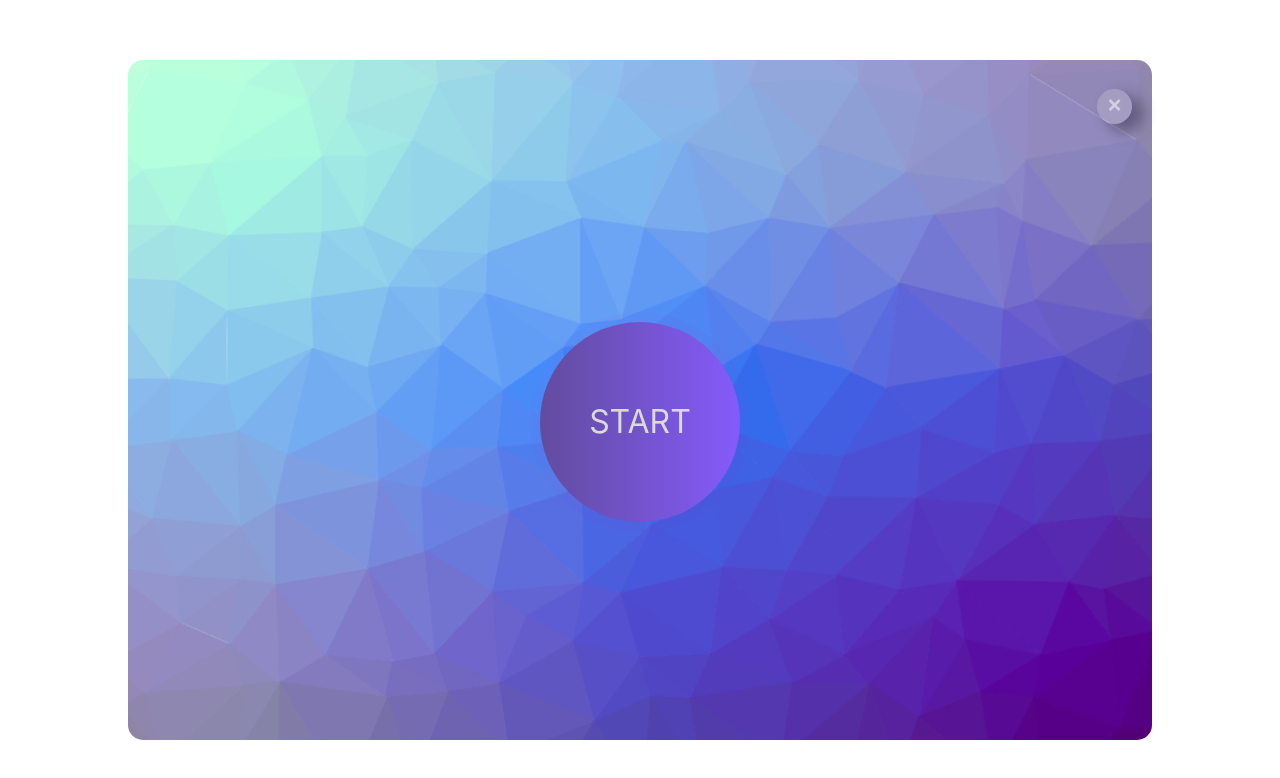
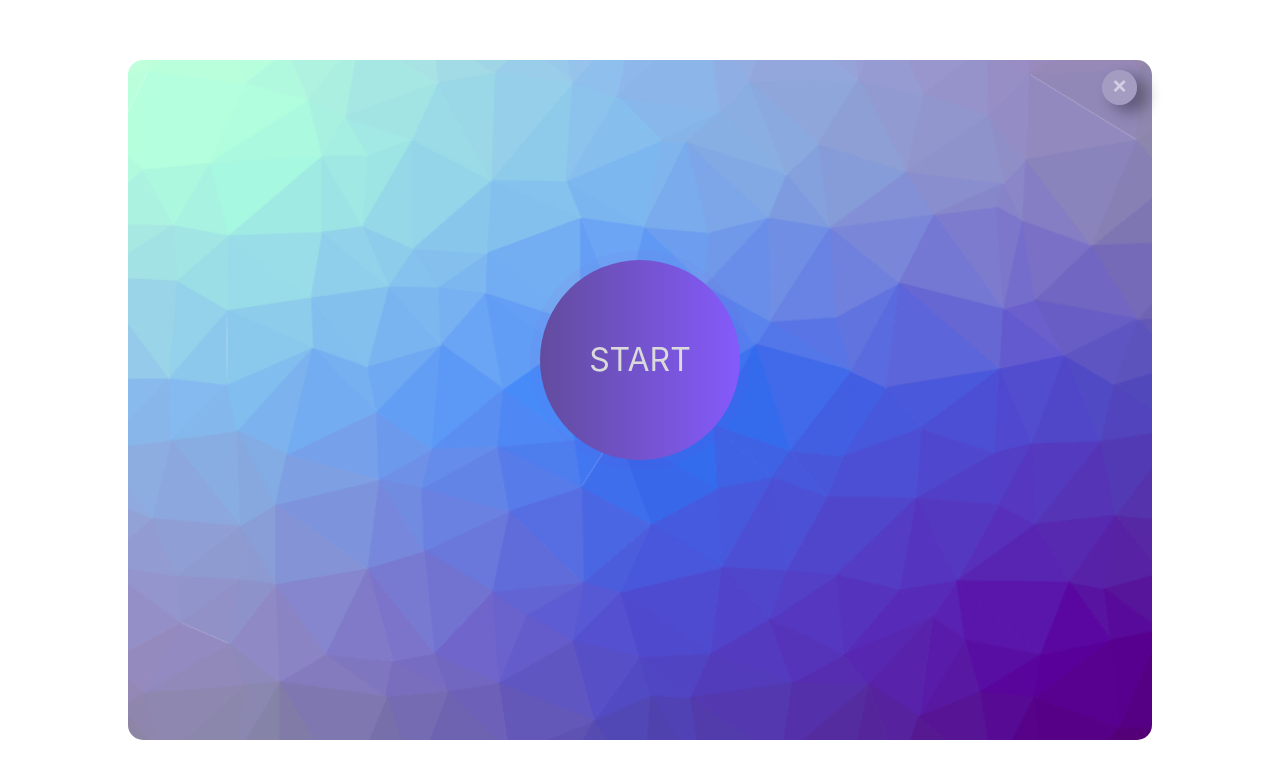
Before and after one commit to JohnBorges52/TypeWhat, a React (Create React App) app in the folder guesswhat-front/: page /play in a window 1280 px wide. Shown: the top 778 px of the page. Built offline with nearby package versions, Linux system fonts and the light colour scheme.

Commit message:
refactor close btn to be relative to the main container on gamepage

```diff
--- a/guesswhat-front/src/components/GamePage.jsx
+++ b/guesswhat-front/src/components/GamePage.jsx
@@ -172,9 +172,9 @@ export default function GamePage(props) {
         />
       )}
 
-      <div className="close-btn-container">
-        <span onClick={props.onClose}>×</span>
-      </div>
+      <span className="close-btn-span" onClick={props.onClose}>
+        ×
+      </span>
 
       <div className="randomwords-container" id="whiteborder">
         <div className="start-btn-container">
--- a/guesswhat-front/src/styles/gamepage.scss
+++ b/guesswhat-front/src/styles/gamepage.scss
@@ -16,12 +16,10 @@
   background-position: center;
   background-size: cover;
 
-  .close-btn-container {
-    display: flex;
-    justify-content: flex-end;
-    margin: 10px 20px 0 0;
-
-    span {
+  .close-btn-span {
+    position: absolute;
+    top: 10px;
+    right: 15px;
     background-color: rgba(226, 226, 226, 0.384);
     color: rgb(255, 255, 255);
     font-weight: 600;
@@ -41,7 +39,6 @@
     &:hover {
       background-color: rgba(255, 145, 0, 0.788);
       opacity: 1;
-      }
     }
   }
 }
```
Lines whose indentation alone changed are shown as unchanged.
